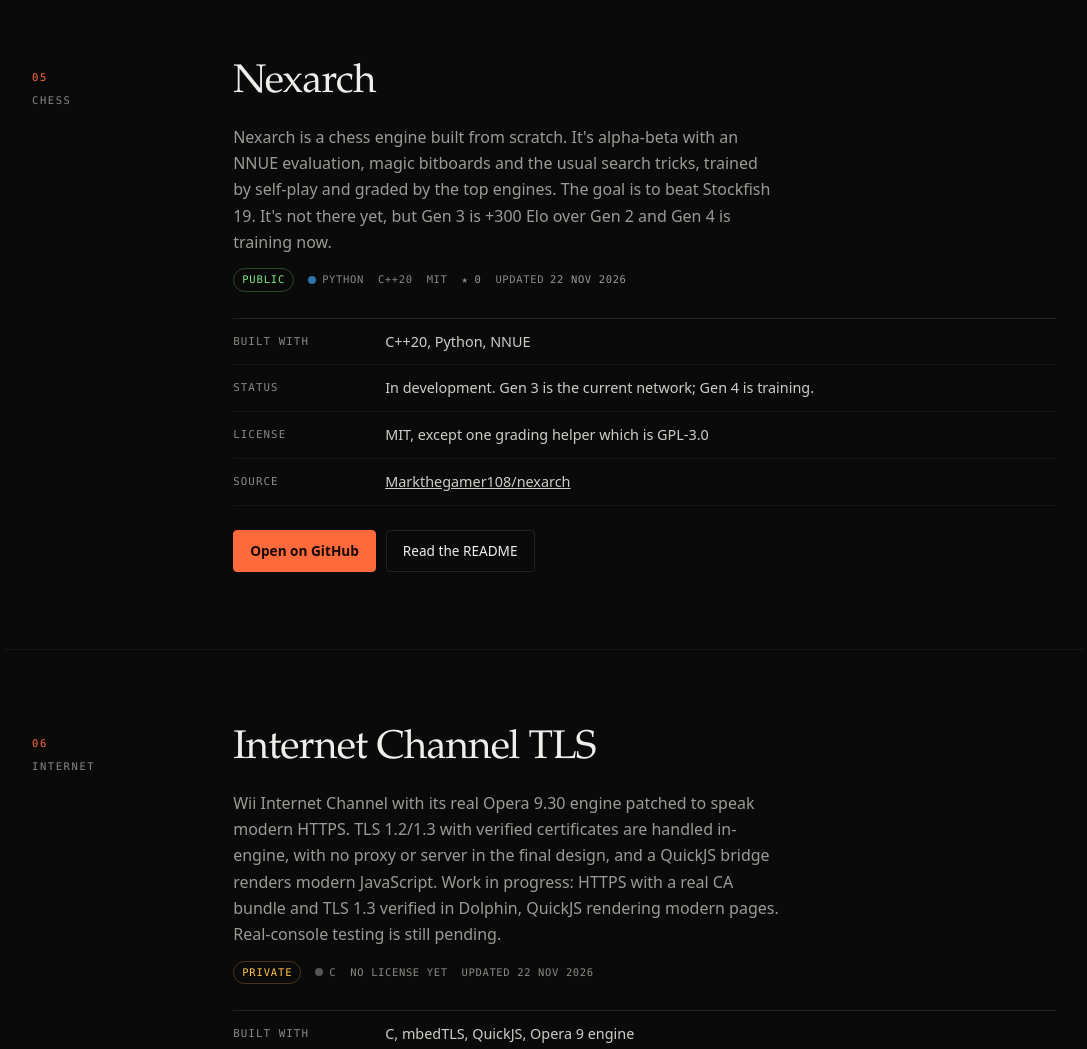
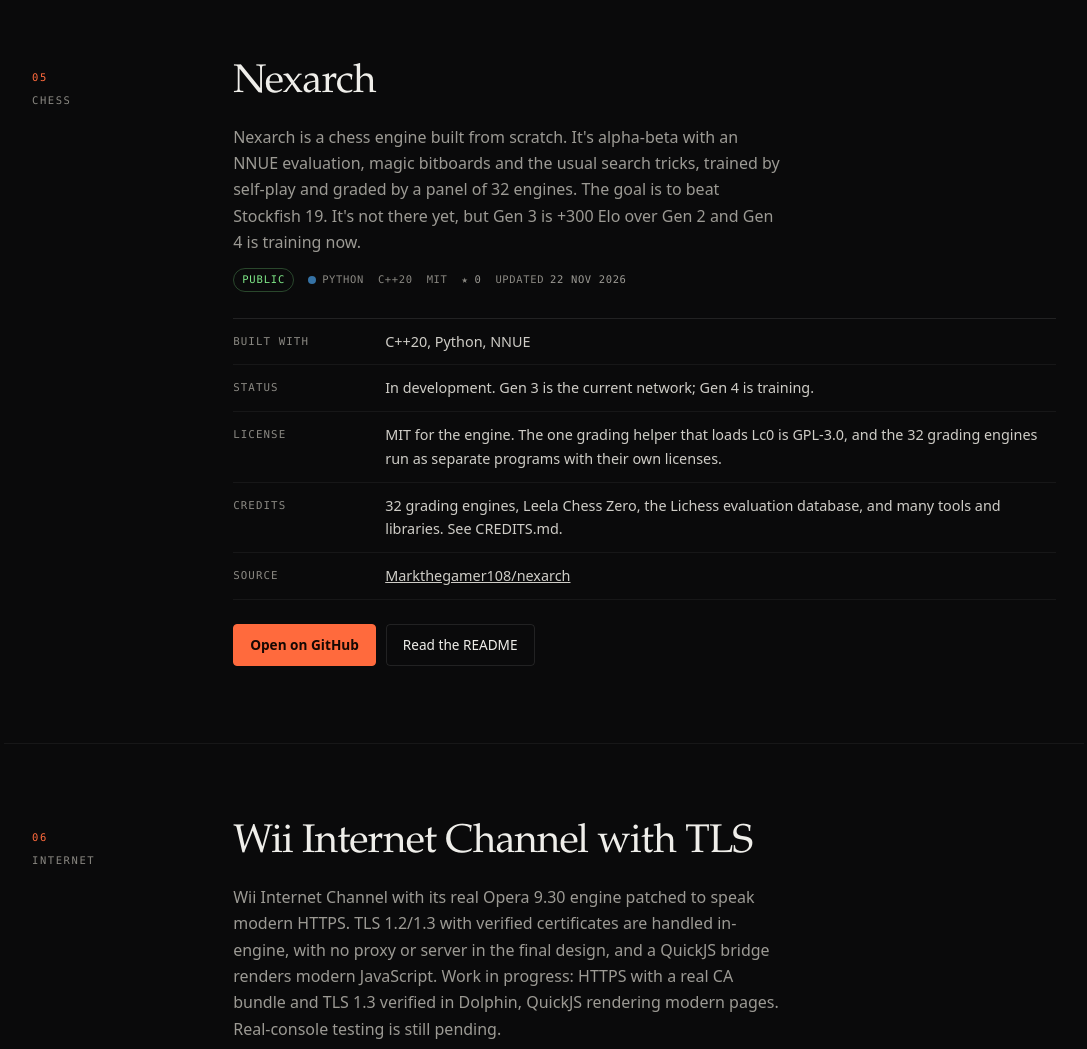
Before and after one commit to Markthegamer108/Markthegamer108.github.io, a plain HTML site: page index.html in a window 1280 px wide. Shown: the part 3180-4229 px from the top of the page, without its empty margins (96-1183 px from the left). Drawn offline with Linux system fonts and the light colour scheme; no server answers.

Commit message:
Rename Internet Channel TLS and expand Nexarch credits

```diff
--- a/index.html
+++ b/index.html
@@ -3,7 +3,7 @@
 <head>
 <meta charset="utf-8">
 <meta name="viewport" content="width=device-width, initial-scale=1">
-<title>Markthegamer108: Shroombrew, WiiWave, RAVage, RaspberrySoft, Nexarch, Internet Channel TLS and Photo Channel 2.0</title>
+<title>Markthegamer108: Shroombrew, WiiWave, RAVage, RaspberrySoft, Nexarch, Wii Internet Channel with TLS and Photo Channel 2.0</title>
 <meta name="description" content="Seven hobby projects: a Wii Shop revival, a Nintendo WFC revival, a tiptoi audio converter, Windows drivers for the Raspberry Pi 5, a chess engine, a modern-TLS Wii Internet Channel, and a patched Wii Photo Channel.">
 <meta name="theme-color" content="#0a0a0b">
 <meta name="color-scheme" content="dark">
@@ -126,7 +126,7 @@
     <div class="rail"><b>05</b>Chess</div>
     <div>
       <h2>Nexarch</h2>
-      <p>Nexarch is a chess engine built from scratch. It's alpha-beta with an NNUE evaluation, magic bitboards and the usual search tricks, trained by self-play and graded by the top engines. The goal is to beat Stockfish 19. It's not there yet, but Gen 3 is +300 Elo over Gen 2 and Gen 4 is training now.</p>
+      <p>Nexarch is a chess engine built from scratch. It's alpha-beta with an NNUE evaluation, magic bitboards and the usual search tricks, trained by self-play and graded by a panel of 32 engines. The goal is to beat Stockfish 19. It's not there yet, but Gen 3 is +300 Elo over Gen 2 and Gen 4 is training now.</p>
       <div class="repo-meta" data-repo="nexarch">
         <span class="repo-vis pub">Public</span>
         <span><i class="lang" style="--lang:#3572a5"></i>Python</span>
@@ -138,7 +138,8 @@
       <dl class="spec-list">
         <div><dt>Built with</dt><dd>C++20, Python, NNUE</dd></div>
         <div><dt>Status</dt><dd>In development. Gen 3 is the current network; Gen 4 is training.</dd></div>
-        <div><dt>License</dt><dd>MIT, except one grading helper which is GPL-3.0</dd></div>
+        <div><dt>License</dt><dd>MIT for the engine. The one grading helper that loads Lc0 is GPL-3.0, and the 32 grading engines run as separate programs with their own licenses.</dd></div>
+        <div><dt>Credits</dt><dd>32 grading engines, Leela Chess Zero, the Lichess evaluation database, and many tools and libraries. See CREDITS.md.</dd></div>
         <div><dt>Source</dt><dd><a href="https://github.com/Markthegamer108/nexarch">Markthegamer108/nexarch</a></dd></div>
       </dl>
       <div class="acts"><a class="btn btn--solid" href="https://github.com/Markthegamer108/nexarch">Open on GitHub</a><a class="btn" href="https://github.com/Markthegamer108/nexarch#readme">Read the README</a></div>
@@ -148,7 +149,7 @@
   <section class="wrap sec" id="internet-channel-tls">
     <div class="rail"><b>06</b>Internet</div>
     <div>
-      <h2>Internet Channel TLS</h2>
+      <h2>Wii Internet Channel with TLS</h2>
       <p>Wii Internet Channel with its real Opera 9.30 engine patched to speak modern HTTPS. TLS 1.2/1.3 with verified certificates are handled in-engine, with no proxy or server in the final design, and a QuickJS bridge renders modern JavaScript. Work in progress: HTTPS with a real CA bundle and TLS 1.3 verified in Dolphin, QuickJS rendering modern pages. Real-console testing is still pending.</p>
       <div class="repo-meta" data-repo="internet-channel-tls">
         <span class="repo-vis priv">Private</span>
@@ -190,11 +191,11 @@
     <div class="footer__in">
       <div class="footer__brand">
         <a class="brand" href="/"><span class="brand__mark">M</span> Markthegamer108</a>
-        <p>Shroombrew, WiiWave, RAVage, RaspberrySoft, Nexarch, Internet Channel TLS and Photo Channel 2.0. Independent hobby projects.</p>
+        <p>Shroombrew, WiiWave, RAVage, RaspberrySoft, Nexarch, Wii Internet Channel with TLS and Photo Channel 2.0. Independent hobby projects.</p>
       </div>
       <div class="footer__cols">
         <div class="footer__col"><h3>Projects</h3>
-          <a href="/shroombrew-info/">Shroombrew</a><a href="/wiiwave/">WiiWave</a><a href="/ravage/">RAVage</a><a href="/#raspberrysoft">RaspberrySoft</a><a href="/#nexarch">Nexarch</a><a href="/#internet-channel-tls">Internet Channel TLS</a><a href="/#photo-channel-2">Photo Channel 2.0</a></div>
+          <a href="/shroombrew-info/">Shroombrew</a><a href="/wiiwave/">WiiWave</a><a href="/ravage/">RAVage</a><a href="/#raspberrysoft">RaspberrySoft</a><a href="/#nexarch">Nexarch</a><a href="/#internet-channel-tls">Wii Internet Channel with TLS</a><a href="/#photo-channel-2">Photo Channel 2.0</a></div>
         <div class="footer__col"><h3>Source</h3>
           <a href="https://github.com/Markthegamer108/shroombrew">Shroombrew</a>
           <a href="https://github.com/Markthegamer108/RAVage">RAVage</a>
```
